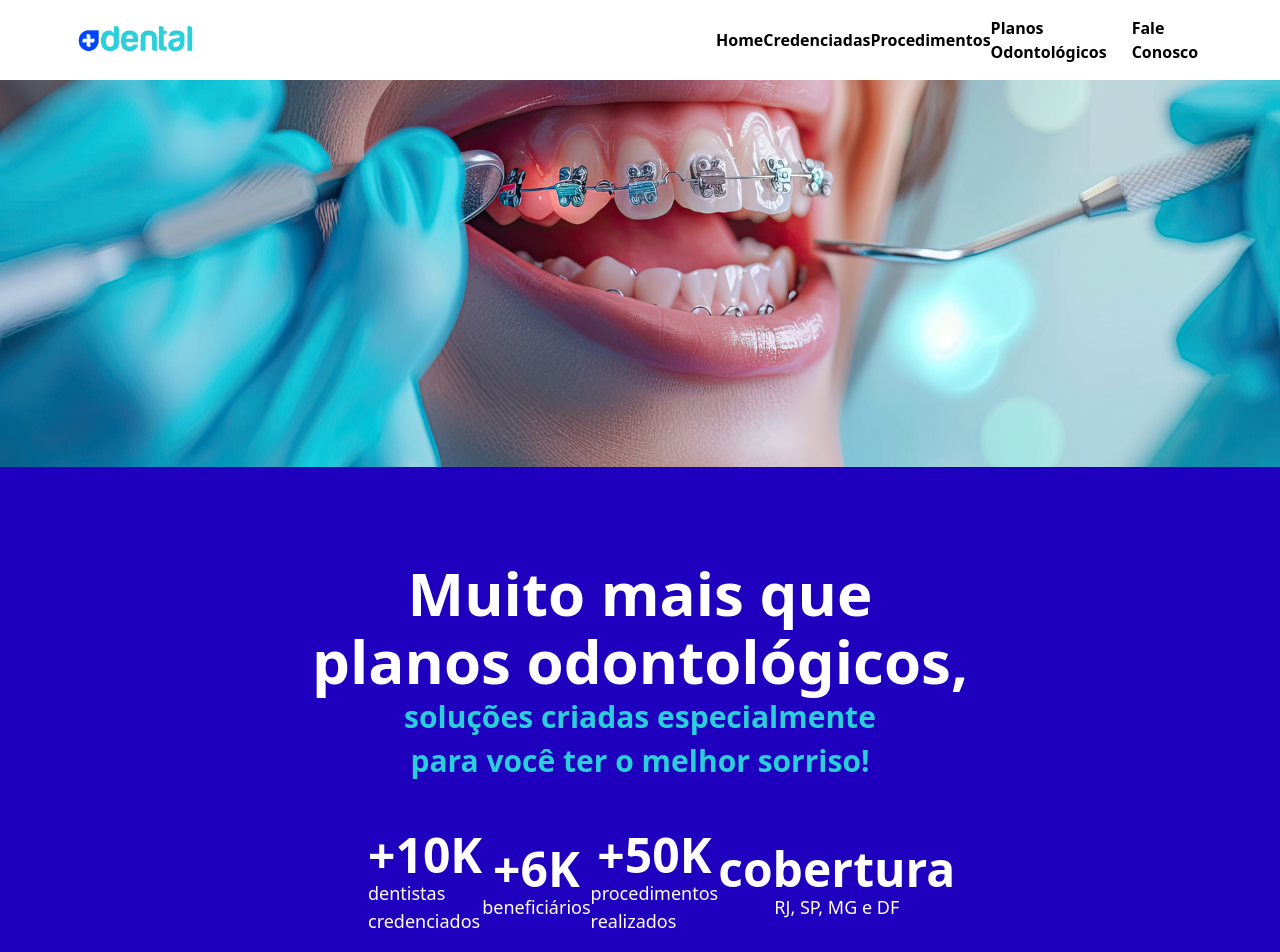
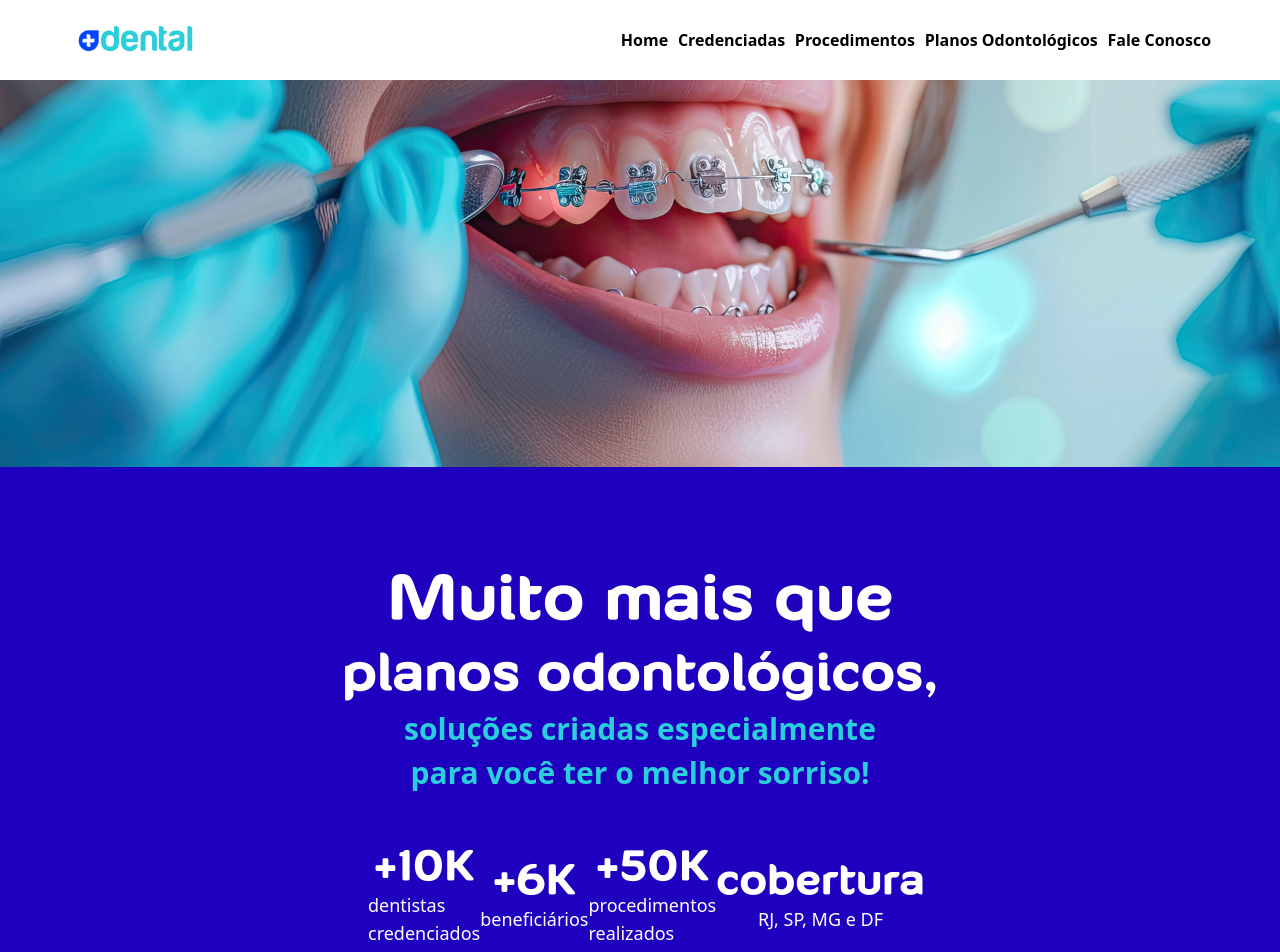
Before and after one commit to jorgeacruz/MaisDental, a website: page src/index.html in a window 1280 px wide. Shown: the top 952 px of the page. Drawn offline with nearby package versions, Linux system fonts and the light colour scheme.

Commit message:
update files index, tailwind.config

```diff
--- a/src/index.html
+++ b/src/index.html
@@ -14,7 +14,7 @@
             <div class="w-full max-w-6xl bg-white flex justify-between items-center">
                 <img src="./images/logo.jpg" alt="Vantagens MaisDental" title="Vantagens MaisDental" class="w-36" />
                 <div>
-                    <ul class="flex flex-row justify-around items-center w-[500px]">
+                    <ul class="flex flex-row justify-around items-center w-[600px]">
                         <li class="font-semibold hover:text-primary duration-100">Home</li>
                         <li class="font-semibold hover:text-primary duration-100"><a href="#credenciadas">Credenciadas</a></li>
                         <li class="font-semibold hover:text-primary duration-100"><a href="#procedimentos">Procedimentos</a></li>
@@ -36,27 +36,27 @@
         <div class="w-full p-24 bg-primary flex flex-col items-center justify-center gap-7">
             <!-- titles -->
             <div class="flex flex-col justify-center text-white text-center gap-2 mb-6">
-                <h1 class="text-6xl font-bold">Muito mais que</h1>
-                <h1 class="text-6xl font-bold">planos odontológicos,</h1>
+                <h1 class="text-7xl font-single">Muito mais que</h1>
+                <h1 class="text-6xl font-single">planos odontológicos,</h1>
                 <h2 class="text-3xl font-semibold text-secondary">soluções criadas especialmente</h2>
                 <h2 class="text-3xl font-semibold text-secondary">para você ter o melhor sorriso!</h2>
             </div>
             <!-- numbers -->
             <div class="w-1/2 flex justify-around items-center">
                 <div class="flex flex-col justify-center items-center text-white">
-                    <h1 class="text-5xl font-bold">+10K</h1>
+                    <h1 class="text-5xl font-single">+10K</h1>
                     <h3 class="text-lg font-thin">dentistas credenciados</h3>
                 </div>
                 <div class="flex flex-col justify-center items-center text-white">
-                    <h1 class="text-5xl font-bold">+6K</h1>
+                    <h1 class="text-5xl font-single">+6K</h1>
                     <h3 class="text-lg font-thin">beneficiários</h3>
                 </div>
                 <div class="flex flex-col justify-center items-center text-white">
-                    <h1 class="text-5xl font-bold">+50K</h1>
+                    <h1 class="text-5xl font-single">+50K</h1>
                     <h3 class="text-lg font-thin">procedimentos realizados</h3>
                 </div>
                 <div class="flex flex-col justify-center items-center text-white">
-                    <h1 class="text-5xl font-bold">cobertura</h1>
+                    <h1 class="text-5xl font-single">cobertura</h1>
                     <h3 class="text-lg font-thin">RJ, SP, MG e DF</h3>
                 </div>
             </div>
--- a/styles/styles.css
+++ b/styles/styles.css
@@ -1,7 +1,7 @@
 /* fonts Custom*/
 @font-face {
     font-family: "windDoomsDay";
-    src: url(../src/fonts/windDoomsDay.woff);
+    src: url(../src/fonts/WindDoomsdayBold.ttf);
 }
 
 /* Tailwind bases */
@@ -9,7 +9,5 @@
 @tailwind components;
 @tailwind utilities;
 
-/* css
-body {
-    font-family: "windDoomsDay";
-}*/
+
+h1 { font-family: "windDoomsDay";}
--- a/tailwind.config.js
+++ b/tailwind.config.js
@@ -9,9 +9,9 @@ module.exports = {
         "third":"#f6f6f6",
         "forth":"#0046fe"
       },
-     /* fontFamily:{
-        single:['windDoomday','sans']
-      } */
+     fontFamily:{
+        single:['windDoomsDay','sans-serif']
+      }
     },
   },
   plugins: [],
```
Also changed, not shown: styles/output.css, 2 other files.
